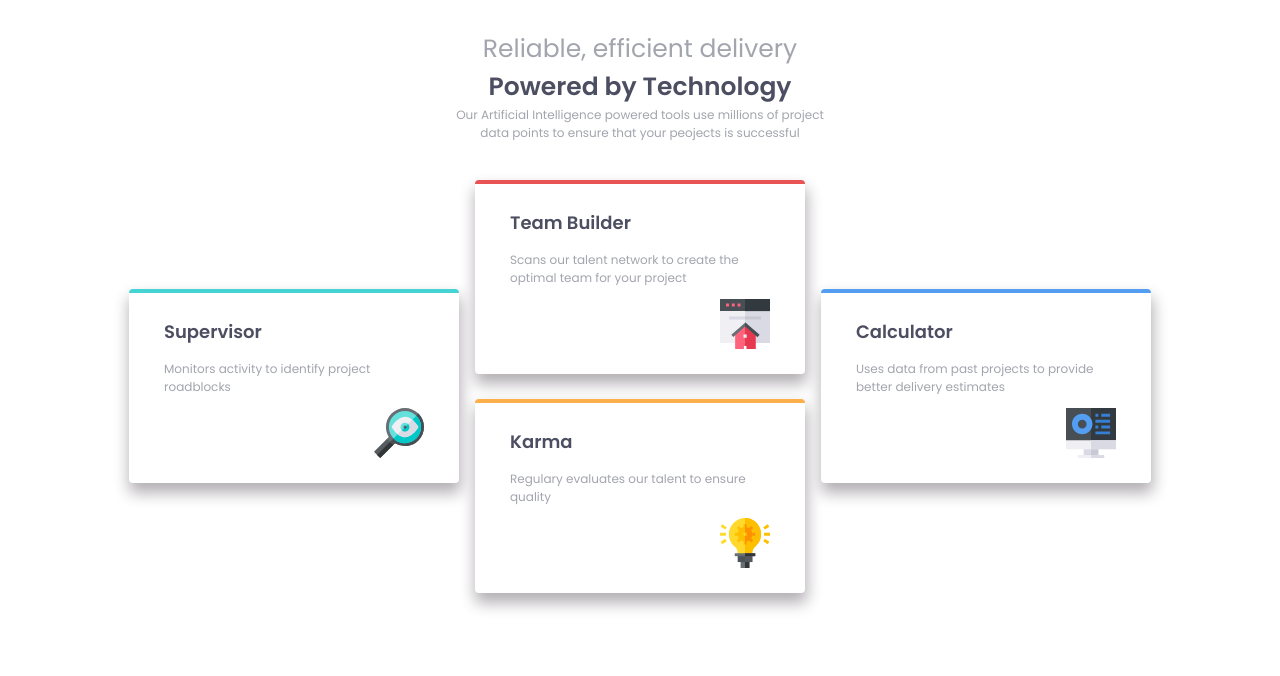
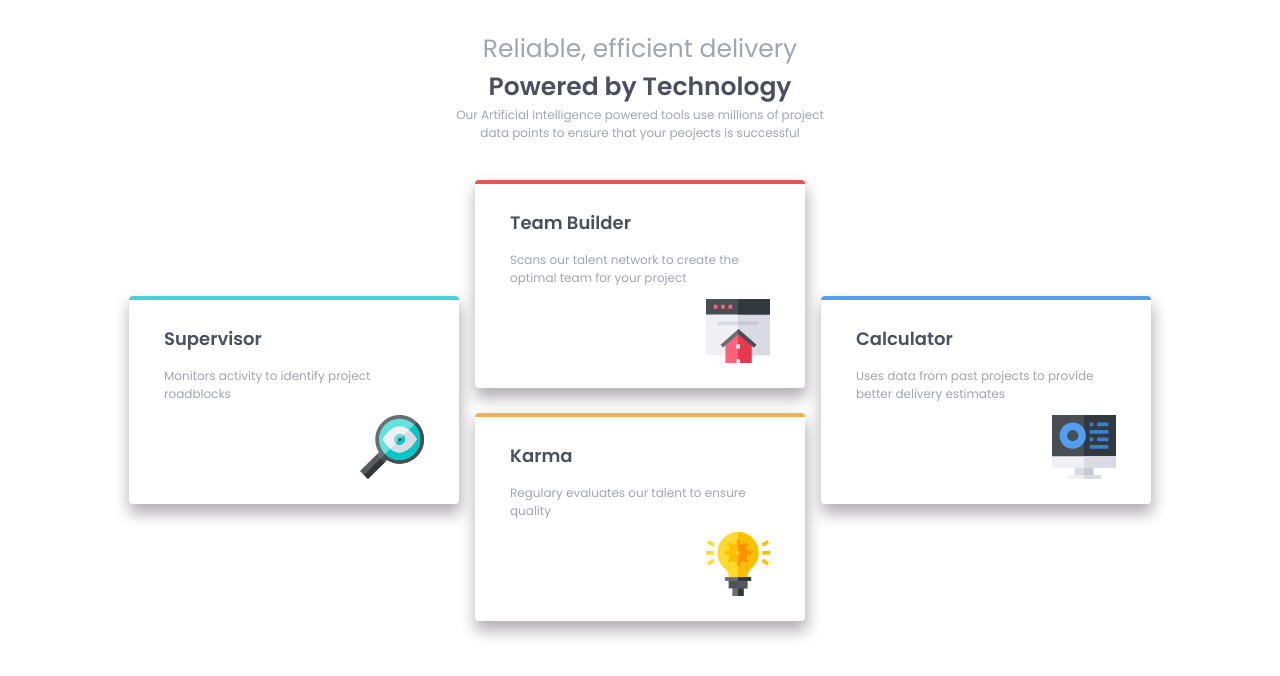
Before and after one commit to kevocam/Four_card-FrontendMentor, a plain HTML site: page index.html in a window 1280 px wide. Drawn offline with Linux system fonts and the light colour scheme.

Commit message:
no width img

```diff
--- a/style.css
+++ b/style.css
@@ -82,9 +82,7 @@ body{
     justify-content: flex-end;
 
 }
-.item-img img{
-    width: 50px;
-}
+
 .red{
     border-top:4px solid hsl(0,78%,62%);
 
```
